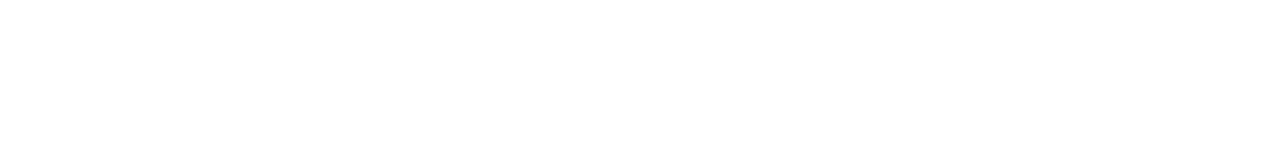
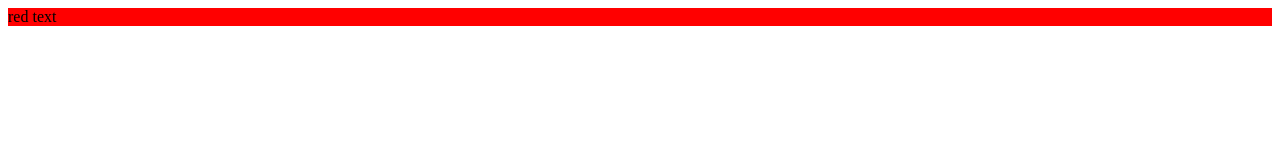
Before and after one commit to nitinarora9999/Test2, a plain HTML site: page about.html in a window 1280 px wide. Drawn offline with Linux system fonts and the light colour scheme.

Commit message:
red color added to file

```diff
--- a/about.html
+++ b/about.html
@@ -5,8 +5,15 @@
     <meta http-equiv="X-UA-Compatible" content="IE=edge">
     <meta name="viewport" content="width=device-width, initial-scale=1.0">
     <title>Document</title>
+    <style>
+        .red{
+            background-color: red;
+        }
+
+    </style>
 </head>
 <body>
+    <div class="red">red text</div>
 
 </body>
 </html>
```
